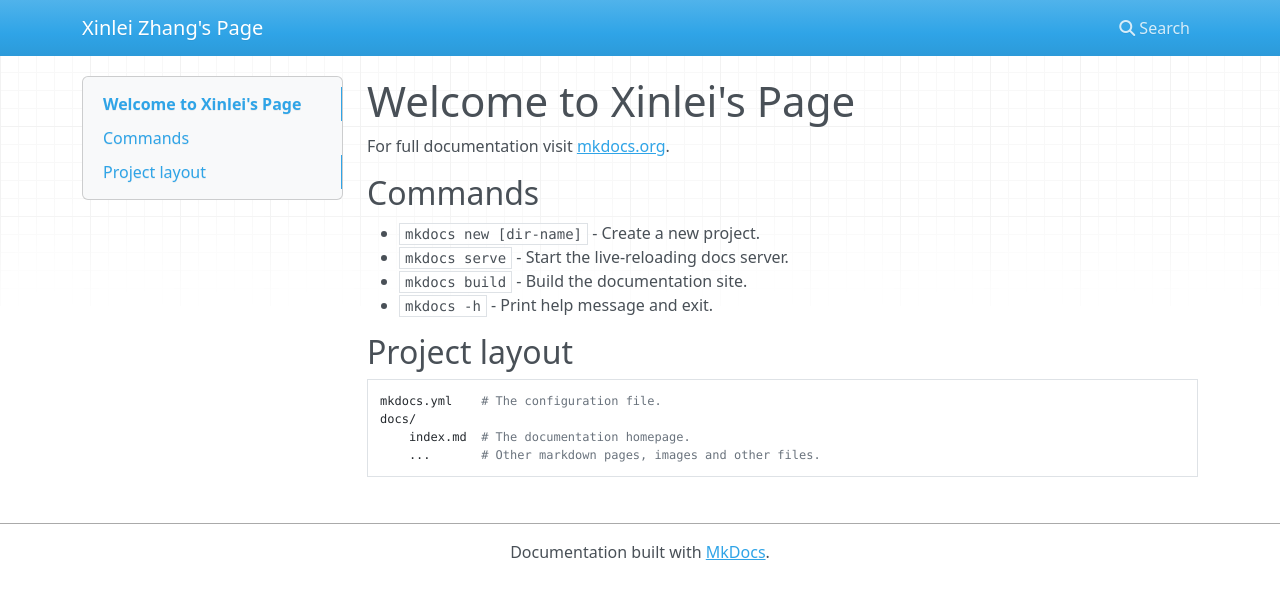
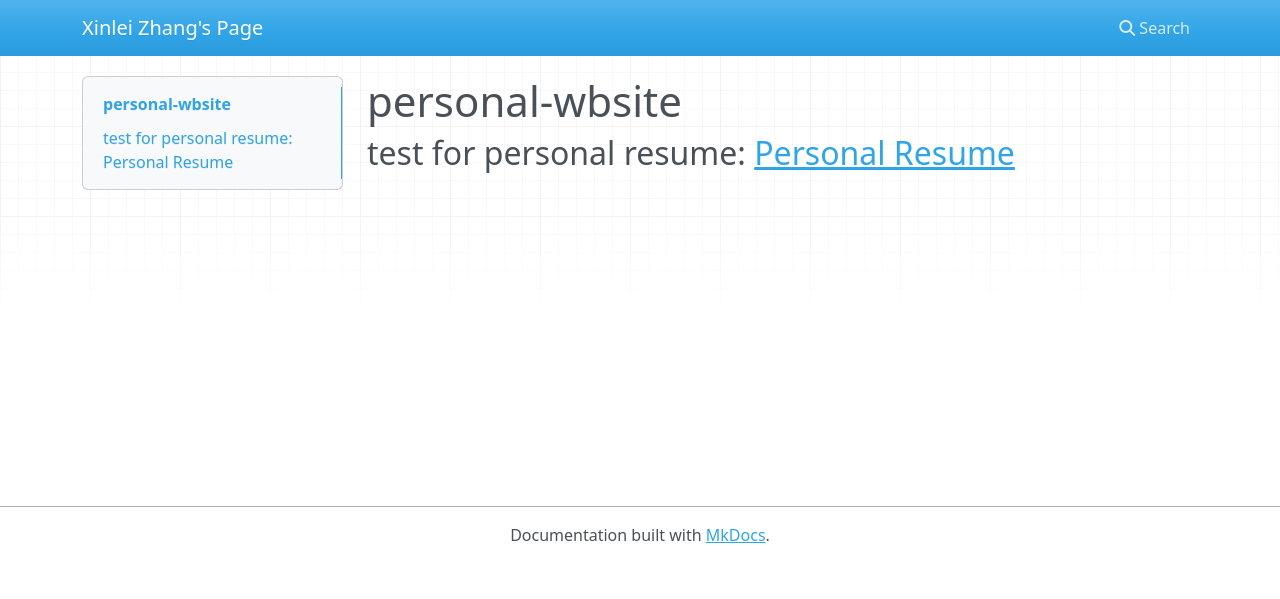
Before and after one commit to GuanQinG-GitHub/personal-website, an MkDocs documentation site: the page built from docs/index.md, in a window 1280 px wide. Shown: the top 599 px of the page. Built offline with MkDocs 1.6.1, drawn with Linux system fonts in a browser that asks for light colours; nearby versions of some CDN libraries.

Commit message:
Update index.md

```diff
--- a/docs/index.md
+++ b/docs/index.md
@@ -1,17 +1,3 @@
-# Welcome to Xinlei's Page
+# personal-wbsite
 
-For full documentation visit [mkdocs.org](https://www.mkdocs.org).
-
-## Commands
-
-* `mkdocs new [dir-name]` - Create a new project.
-* `mkdocs serve` - Start the live-reloading docs server.
-* `mkdocs build` - Build the documentation site.
-* `mkdocs -h` - Print help message and exit.
-
-## Project layout
-
-    mkdocs.yml    # The configuration file.
-    docs/
-        index.md  # The documentation homepage.
-        ...       # Other markdown pages, images and other files.
+## test for personal resume: [Personal Resume](./Resume_Xinlei Zhang.pdf)
```
